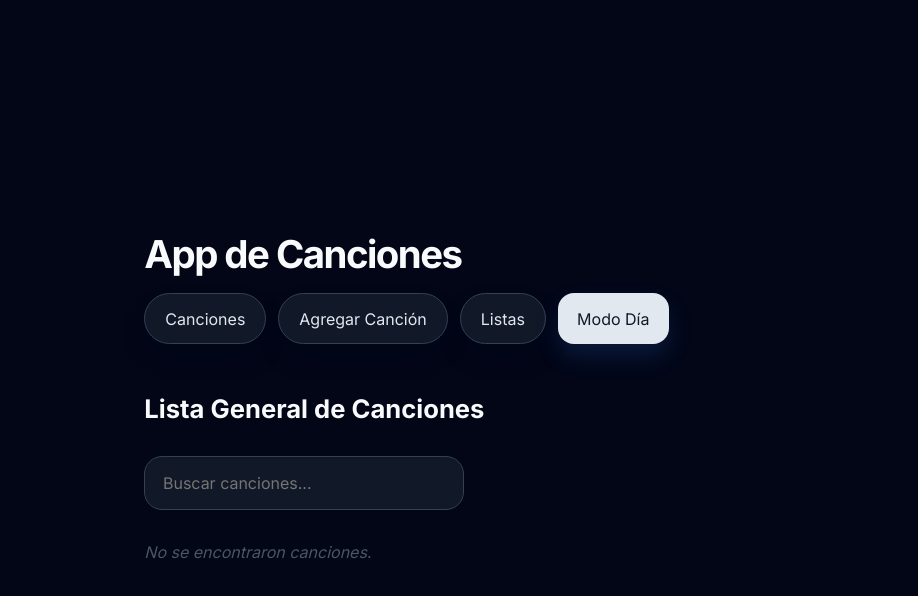
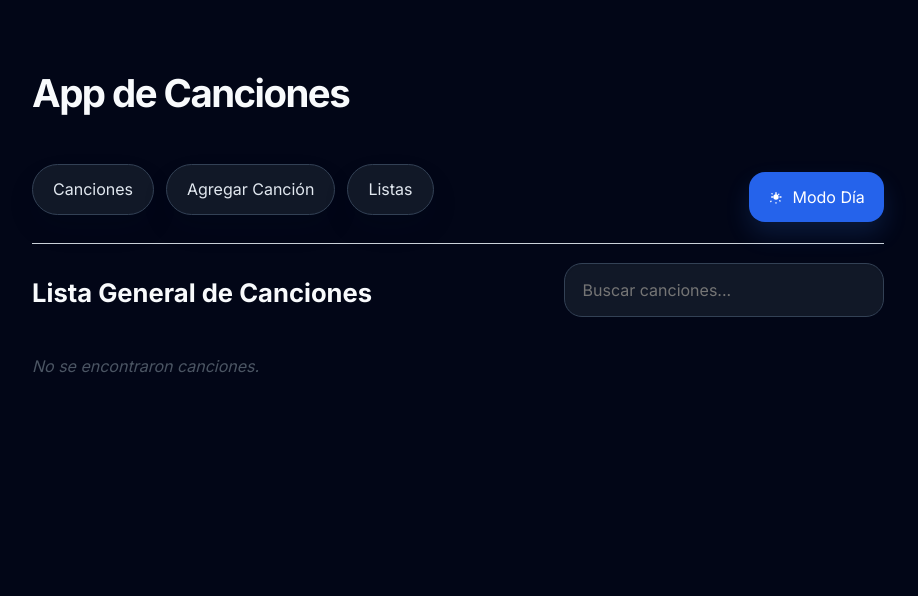
Before and after one commit to LuisCarvajal20/App-Canciones, a React (Vite) app: page / in a window 1280 px wide. Both pictures are taken after a click on the button "Modo Noche". Shown: the top 596 px of the page, without its empty margins (182-1100 px from the left). Built offline with nearby package versions, Linux system fonts and the light colour scheme.

Commit message:
se acomodaron detalles para que no se corriera hacia abajo en agg canciones

```diff
--- a/src/App.css
+++ b/src/App.css
@@ -17,6 +17,10 @@
   --panel: #eef2ff;
 }
 
+html, body, #root {
+  min-height: 100%;
+}
+
 body {
   margin: 0;
   min-height: 100vh;
@@ -29,12 +33,46 @@ body {
 
 #root {
   max-width: 1080px;
+  min-width: 900px;
   margin: 0 auto;
   padding: 2rem 1.5rem;
+  min-height: 100vh;
+  box-sizing: border-box;
 }
 
 .app {
   text-align: left;
+  display: flex;
+  flex-direction: column;
+  gap: 0.75rem;
+}
+
+.app-bar {
+  display: flex;
+  flex-direction: column;
+  gap: 2rem;
+  width: 100%;
+  top: 0;
+  padding: 0.75rem 0;
+  border-bottom: 1px solid rgba(226,232,240,0.9);
+}
+
+.brand-bar {
+  display: flex;
+  align-items: center;
+  gap: 1rem;
+}
+
+.header-actions {
+  display: flex;
+  flex-wrap: wrap;
+  align-items: center;
+  justify-content: space-between;
+  gap: 1rem;
+}
+
+.app-content {
+  width: 100%;
 }
 
 h1 {
@@ -57,7 +95,7 @@ nav {
   display: flex;
   flex-wrap: wrap;
   gap: 0.75rem;
-  margin-bottom: 1.75rem;
+  margin-bottom: 1rem;
 }
 
 nav button {
@@ -243,10 +281,19 @@ button.secondary {
 
 button.secondary.mode-toggle {
   background: var(--button-strong);
+  display: inline-flex;
+  align-items: center;
+  gap: 0.5rem;
 }
 
 button.secondary.mode-toggle:hover {
   background: #fb923c;
+}
+
+.mode-icon {
+  width: 1rem;
+  height: 1rem;
+  display: inline-block;
 }
 
 button.transport-toggle {
@@ -300,6 +347,12 @@ button.secondary:hover {
   align-items: center;
   justify-content: space-between;
   margin-bottom: 1rem;
+  min-height: 3rem;
+}
+
+.view-header-filler {
+  width: min(320px, 100%);
+  min-height: 2.5rem;
 }
 
 .search-input {
--- a/src/App.jsx
+++ b/src/App.jsx
@@ -137,18 +137,49 @@ function App() {
 
   return (
     <div className={`app ${darkMode ? 'dark' : ''}`}>
+      <header className="app-bar">
+        <div className="brand-bar">
           <h1>App de Canciones</h1>
+        </div>
+        <div className="header-actions">
           <nav>
             <button onClick={() => { setCurrentView('songs'); setSelectedSongId(null); setEditingSong(null) }}>Canciones</button>
             <button onClick={() => { setCurrentView('add'); setEditingSong(null); setSelectedSongId(null) }}>Agregar Canción</button>
             <button onClick={() => { setCurrentView('playlists'); setSelectedSongId(null); setEditingSong(null) }}>Listas</button>
+          </nav>
           <button className="secondary mode-toggle" onClick={() => setDarkMode(!darkMode)}>
-          {darkMode ? 'Modo Día' : 'Modo Noche'}
+            {darkMode ? (
+              <>
+                <svg className="mode-icon" viewBox="0 0 24 24" fill="none" xmlns="http://www.w3.org/2000/svg" aria-hidden>
+                  <path d="M12 4.5a1 1 0 0 1 1 1V8a1 1 0 1 1-2 0V5.5a1 1 0 0 1 1-1Z" fill="currentColor"/>
+                  <path d="M12 16a4 4 0 1 0 0-8 4 4 0 0 0 0 8Z" fill="currentColor"/>
+                  <path d="M12 19.5a1 1 0 0 1 1 1V21a1 1 0 1 1-2 0v-.5a1 1 0 0 1 1-1Z" fill="currentColor"/>
+                  <path d="M5.22 6.22a1 1 0 0 1 1.414 0l.353.353a1 1 0 1 1-1.414 1.414L5.22 7.636a1 1 0 0 1 0-1.414Z" fill="currentColor"/>
+                  <path d="M17.01 17.01a1 1 0 0 1 1.414 0l.353.354a1 1 0 0 1-1.414 1.414l-.353-.353a1 1 0 0 1 0-1.415Z" fill="currentColor"/>
+                  <path d="M4.5 12a1 1 0 0 1 1-1H7a1 1 0 1 1 0 2H5.5a1 1 0 0 1-1-1Z" fill="currentColor"/>
+                  <path d="M17 12a1 1 0 0 1 1-1h1.5a1 1 0 1 1 0 2H18a1 1 0 0 1-1-1Z" fill="currentColor"/>
+                  <path d="M5.22 17.78a1 1 0 0 1 0 1.414l-.353.353a1 1 0 1 1-1.414-1.414l.353-.353a1 1 0 0 1 1.414 0Z" fill="currentColor"/>
+                  <path d="M17.01 6.99a1 1 0 0 1 0 1.414l-.353.353a1 1 0 0 1-1.414-1.414l.353-.353a1 1 0 0 1 1.414 0Z" fill="currentColor"/>
+                </svg>
+                Modo Día
+              </>
+            ) : (
+              <>
+                <svg className="mode-icon" viewBox="0 0 24 24" fill="none" xmlns="http://www.w3.org/2000/svg" aria-hidden>
+                  <path d="M12 3a1 1 0 0 1 .993.883L13 4a8 8 0 1 0 8 8 1 1 0 0 1 0 2 10 10 0 1 1-10-10Z" fill="currentColor"/>
+                  <path d="M12 5.5a6.5 6.5 0 0 0 0 13 6.5 6.5 0 0 1 0-13Z" fill="currentColor" opacity="0.4"/>
+                </svg>
+                Modo Noche
+              </>
+            )}
           </button>
-      </nav>
+        </div>
+      </header>
+      <main className="app-content">
         {currentView === 'songs' && <SongList songs={songs} onTranspose={transposeSong} onAddToPlaylist={addToPlaylist} playlists={playlists} onEdit={(song) => { setEditingSong(song); setCurrentView('add') }} onDelete={deleteSong} onRequestDelete={requestDeleteSong} highlightSongId={scrollToSongId} />}
         {currentView === 'add' && <AddSong onAdd={addSong} initialSong={editingSong} onUpdate={updateSong} onCancel={() => setEditingSong(null)} />}
         {currentView === 'playlists' && <PlaylistView playlists={playlists} songs={songs} selectedSongId={selectedSongId} onSelectSong={showSong} onRequestDelete={requestDeleteSong} onRequestDeletePlaylist={requestDeletePlaylist} onTranspose={transposeSong} onMoveSong={movePlaylistSong} />}
+      </main>
 
       {deleteTarget && (
         <div className="modal-overlay" role="dialog" aria-modal="true" onClick={cancelDelete}>
@@ -422,8 +453,12 @@ function AddSong({ onAdd, initialSong, onUpdate, onCancel }) {
   }
 
   return (
+    <div>
+      <div className="view-header">
+        <h2>{initialSong ? 'Editar Canción' : 'Agregar Canción'}</h2>
+        <div className="view-header-filler" aria-hidden="true" />
+      </div>
       <form onSubmit={handleSubmit}>
-      <h2>{initialSong ? 'Editar Canción' : 'Agregar Canción'}</h2>
         <input placeholder="Título" value={title} onChange={(e) => setTitle(e.target.value)} required />
         <select value={key} onChange={(e) => setKey(e.target.value)} required>
           <option value="" disabled>Selecciona un tono</option>
@@ -441,6 +476,7 @@ function AddSong({ onAdd, initialSong, onUpdate, onCancel }) {
           )}
         </div>
       </form>
+    </div>
   )
 }
 
```
Lines whose indentation alone changed are shown as unchanged.
